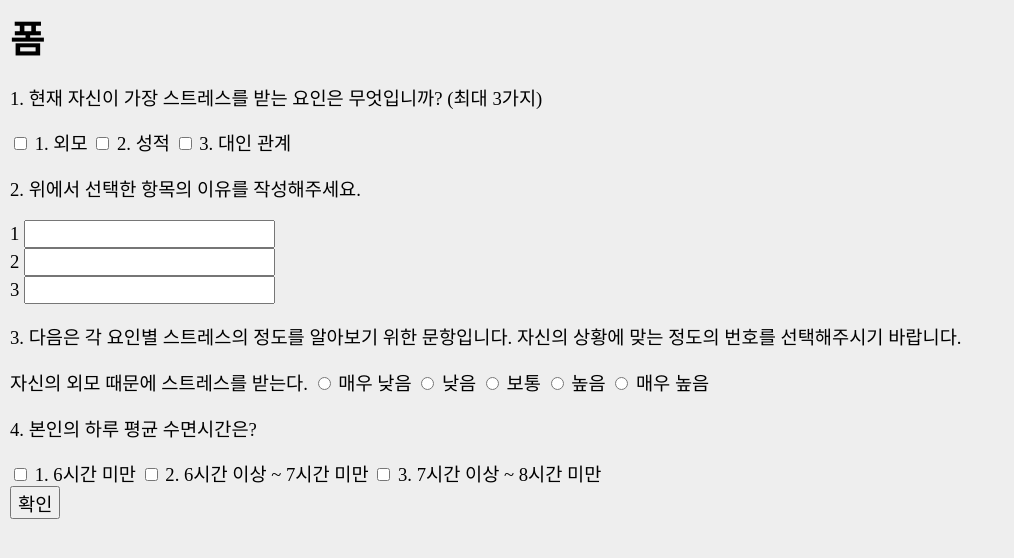
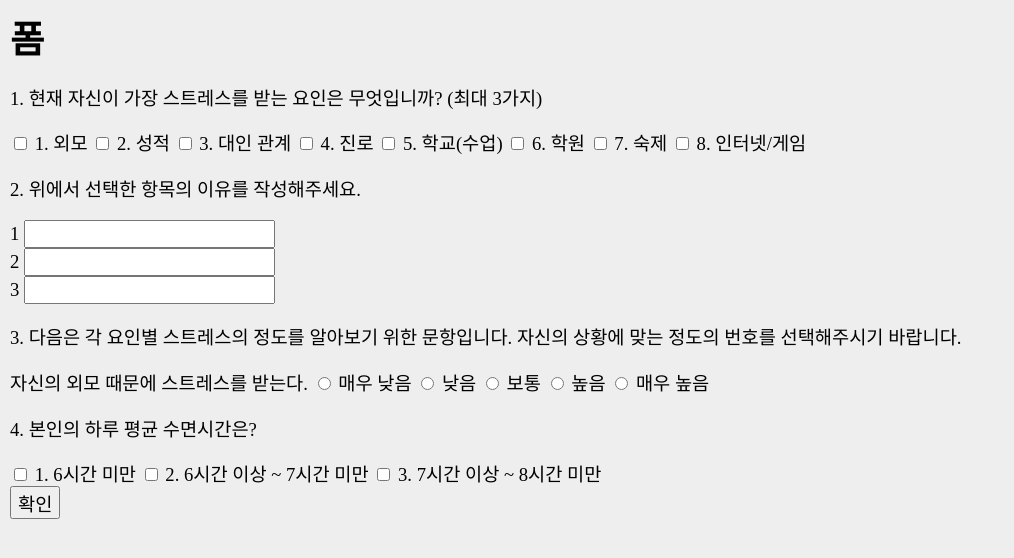
Before and after one commit to seanday06/study1, a plain HTML site: page chapter06/form.html in a window 1280 px wide. Shown: the whole page, without its empty margins (0-1014 px from the left). Drawn offline with nearby package versions, Linux system fonts and the light colour scheme.

Commit message:
ㅎㅎㅎ
안녕하세요

```diff
--- a/chapter06/form.html
+++ b/chapter06/form.html
@@ -25,6 +25,14 @@
             <input type="checkbox" name="flag1" value="외모" /> 1. 외모
             <input type="checkbox" name="flag1" value="성적" /> 2. 성적
             <input type="checkbox" name="flag1" value="대인 관계" /> 3. 대인 관계
+            <input type="checkbox" name="flag1" value="진로" /> 4. 진로
+            <input type="checkbox" name="flag1" value="학교(수업)" /> 5. 학교(수업)
+            <input type="checkbox" name="flag1" value="학원" /> 6. 학원
+            <input type="checkbox" name="flag1" value="숙제" /> 7. 숙제
+            <input type="checkbox" name="flag1" value="인터넷/게임" /> 8. 인터넷/게임
+
+
+
         </div>
 
         <div>
```
